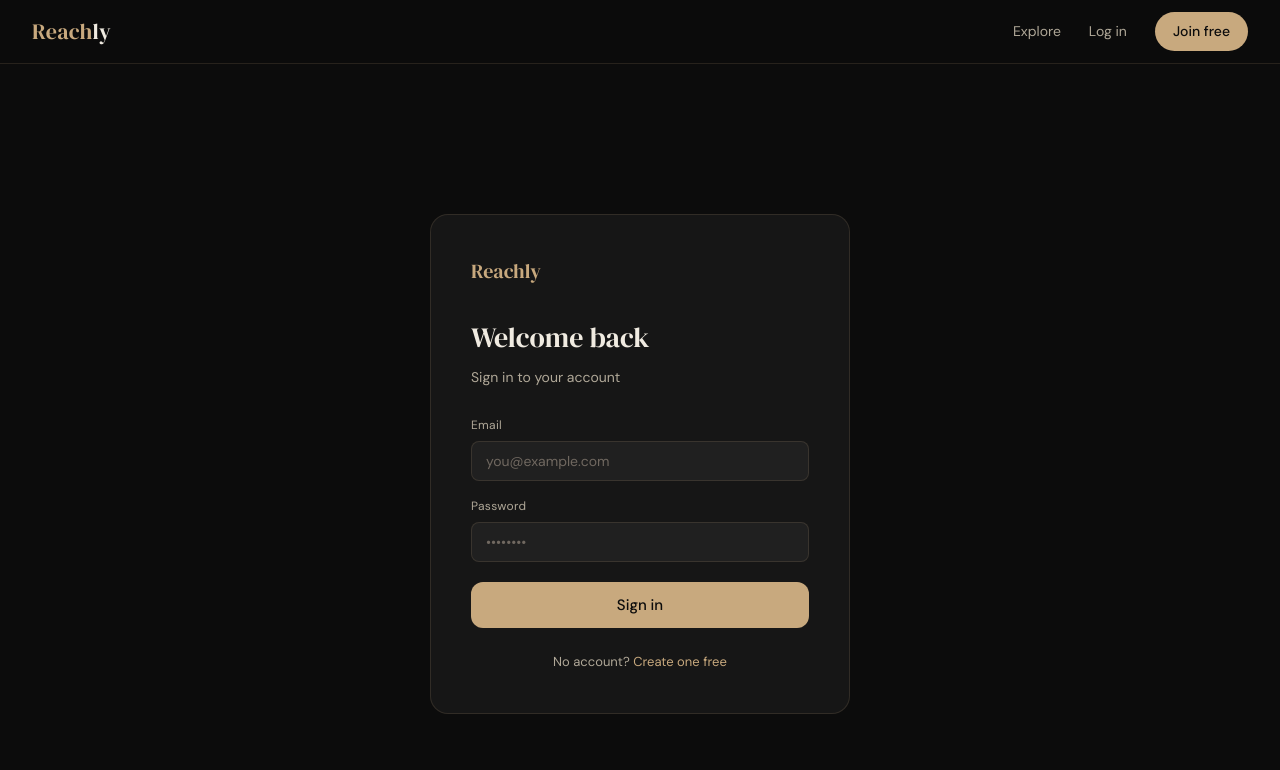
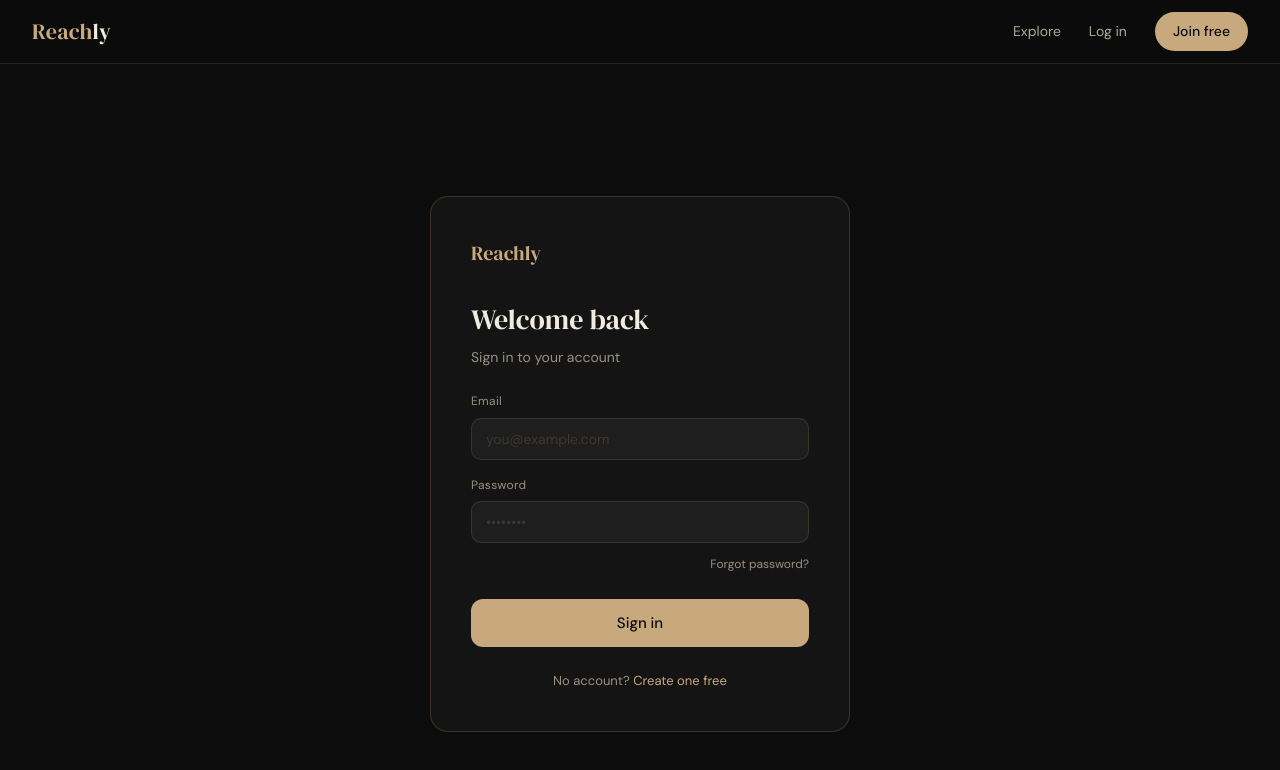
Before and after one commit to huzaifaahmed0305/Reachly-frontend, a React (Vite) app: page /login in a window 1280 px wide. Shown: the top 770 px of the page. Built offline with nearby package versions, Linux system fonts and the light colour scheme; no server answers.

Commit message:
fix auth pages

```diff
--- a/src/App.jsx
+++ b/src/App.jsx
@@ -11,6 +11,8 @@ import Dashboard from './pages/Dashboard'
 import MyBookings from './pages/MyBookings'
 import Admin from './pages/Admin'
 import Onboarding from './pages/Onboarding'
+import ForgotPassword from './pages/forgotpassword'
+
 
 const ProtectedRoute = ({ children, role }) => {
   const { user, loading } = useAuth()
@@ -39,6 +41,7 @@ const AppRoutes = () => (
       <Route path="/admin"           element={<Admin />} />
       <Route path="/onboarding" element={<ProtectedRoute role="influencer"><Onboarding /></ProtectedRoute>} />
       <Route path="*"                element={<Navigate to="/" replace />} />
+      <Route path="/forgot-password" element={<ForgotPassword />} />
     </Routes>
   </>
 )
--- a/src/pages/Auth.module.css
+++ b/src/pages/Auth.module.css
@@ -1,102 +1,92 @@
+/* UPDATED Auth.module.css — src/pages/Auth.module.css */
 .page {
   min-height: 100vh;
-  display: flex;
-  align-items: center;
-  justify-content: center;
-  padding: 32px;
+  display: flex; align-items: center; justify-content: center;
+  padding: 32px; background: #0C0C0C;
 }
-
 .card {
-  width: 100%;
-  max-width: 420px;
-  background: var(--surface2);
-  border: 0.5px solid var(--border);
-  border-radius: var(--radius-lg);
-  padding: 40px;
+  width: 100%; max-width: 420px;
+  background: #141414;
+  border: 0.5px solid rgba(200,169,126,0.2);
+  border-radius: 18px; padding: 40px;
   animation: fadeUp 0.4s ease;
 }
-
 .logo {
   font-family: 'DM Serif Display', serif;
-  font-size: 20px;
-  color: var(--brand);
-  margin-bottom: 28px;
+  font-size: 20px; color: #C8A97E; margin-bottom: 28px;
 }
-
 .card h1 {
   font-family: 'DM Serif Display', serif;
-  font-size: 28px;
-  font-weight: 400;
-  margin-bottom: 6px;
+  font-size: 28px; font-weight: 400;
+  margin-bottom: 6px; color: #F0EBE1;
 }
-
-.sub { font-size: 14px; color: var(--text2); margin-bottom: 28px; }
-
+.sub { font-size: 14px; color: #9A9080; margin-bottom: 24px; line-height: 1.5; }
+.successIcon { font-size: 48px; margin-bottom: 16px; display: block; text-align: center; }
 .error {
   background: rgba(226,90,90,0.1);
   border: 0.5px solid rgba(226,90,90,0.3);
-  border-radius: var(--radius-sm);
-  padding: 10px 14px;
-  font-size: 13px;
-  color: var(--danger);
-  margin-bottom: 20px;
+  border-radius: 10px; padding: 10px 14px;
+  font-size: 13px; color: #E25A5A; margin-bottom: 20px;
 }
-
+.warningBox {
+  background: rgba(200,169,126,0.08);
+  border: 0.5px solid rgba(200,169,126,0.3);
+  border-radius: 10px; padding: 12px 14px;
+  font-size: 13px; color: #9A9080; margin-bottom: 20px;
+  line-height: 1.6;
+}
+.verifyNote {
+  font-size: 12px; color: #605850;
+  margin-top: 20px; text-align: center; line-height: 1.6;
+}
+.resendBtn {
+  background: none; border: none; color: #C8A97E;
+  cursor: pointer; font-size: inherit;
+  text-decoration: underline; padding: 0;
+  font-family: inherit;
+}
+.resendBtn:hover { opacity: 0.8; }
 .roleToggle {
-  display: grid;
-  grid-template-columns: 1fr 1fr;
-  gap: 8px;
-  margin-bottom: 24px;
+  display: grid; grid-template-columns: 1fr 1fr;
+  gap: 8px; margin-bottom: 24px;
 }
-
 .roleBtn, .roleActive {
-  border: 0.5px solid var(--border);
-  background: var(--surface3);
-  color: var(--text2);
-  border-radius: var(--radius-sm);
-  padding: 10px;
-  font-size: 13px;
-  transition: all 0.15s;
+  border: 0.5px solid rgba(200,169,126,0.15);
+  background: #1E1E1E; color: #9A9080;
+  border-radius: 10px; padding: 10px;
+  font-size: 13px; cursor: pointer;
+  transition: all 0.15s; font-family: 'DM Sans', sans-serif;
 }
 .roleActive {
-  border-color: var(--brand);
-  background: rgba(200,169,126,0.1);
-  color: var(--brand);
+  border-color: #C8A97E;
+  background: rgba(200,169,126,0.08); color: #C8A97E;
 }
-.roleBtn:hover { border-color: var(--border2); color: var(--text); }
-
+.roleBtn:hover { border-color: rgba(200,169,126,0.3); color: #F0EBE1; }
 .form { display: flex; flex-direction: column; gap: 16px; }
-
 .field { display: flex; flex-direction: column; gap: 6px; }
-.field label { font-size: 12px; color: var(--text2); letter-spacing: 0.3px; }
+.field label { font-size: 12px; color: #9A9080; letter-spacing: 0.3px; }
 .field input {
-  background: var(--surface3);
-  border: 0.5px solid var(--border);
-  border-radius: var(--radius-sm);
-  padding: 10px 14px;
-  color: var(--text);
-  transition: border-color 0.2s;
+  background: #1E1E1E;
+  border: 0.5px solid rgba(200,169,126,0.15);
+  border-radius: 10px; padding: 11px 14px;
+  color: #F0EBE1; font-family: 'DM Sans', sans-serif;
+  font-size: 14px; outline: none; transition: border-color 0.2s;
 }
-.field input:focus { border-color: var(--brand); }
-.field input::placeholder { color: var(--text3); }
-
+.field input:focus { border-color: #C8A97E; }
+.field input::placeholder { color: #3E3830; }
 .btn {
-  background: var(--brand);
-  color: #0C0C0C;
-  border: none;
-  border-radius: var(--radius);
-  padding: 13px;
-  font-size: 15px;
-  font-weight: 500;
-  margin-top: 4px;
-  transition: background 0.2s;
-  display: flex;
-  align-items: center;
-  justify-content: center;
-  min-height: 46px;
+  background: #C8A97E; color: #0C0C0C;
+  border: none; border-radius: 12px; padding: 13px;
+  font-size: 15px; font-weight: 500; cursor: pointer;
+  font-family: 'DM Sans', sans-serif;
+  display: flex; align-items: center; justify-content: center;
+  min-height: 48px; transition: background 0.2s;
+  text-decoration: none;
 }
 .btn:hover:not(:disabled) { background: #D4B68A; }
 .btn:disabled { opacity: 0.6; cursor: not-allowed; }
-
-.footer { text-align: center; font-size: 13px; color: var(--text2); margin-top: 24px; }
-.footer a { color: var(--brand); }
+.footer {
+  text-align: center; font-size: 13px;
+  color: #9A9080; margin-top: 24px;
+}
+.footer a { color: #C8A97E; }
--- a/src/pages/Login.jsx
+++ b/src/pages/Login.jsx
@@ -1,3 +1,7 @@
+/**
+ * FIXED Login.jsx — src/pages/Login.jsx
+ * Added: email not verified message, forgot password link, better errors
+ */
 import { useState } from 'react'
 import { Link, useNavigate } from 'react-router-dom'
 import { useAuth } from '../context/AuthContext'
@@ -8,19 +12,34 @@ export default function Login() {
   const navigate = useNavigate()
   const [form, setForm] = useState({ email: '', password: '' })
   const [error, setError] = useState('')
+  const [notVerified, setNotVerified] = useState(false)
   const [loading, setLoading] = useState(false)
+  const [resent, setResent] = useState(false)
 
-  const handle = (e) => setForm(f => ({ ...f, [e.target.name]: e.target.value }))
+  const handleChange = (e) => setForm(f => ({ ...f, [e.target.name]: e.target.value }))
 
   const submit = async (e) => {
     e.preventDefault()
-    setError(''); setLoading(true)
+    setError(''); setNotVerified(false); setLoading(true)
     try {
       const user = await login(form.email, form.password)
-      navigate(user.role === 'influencer' ? '/dashboard' : '/explore')
+      navigate(user.role === 'influencer' ? '/onboarding' : '/explore')
     } catch (err) {
-      setError(err.response?.data?.error || 'Login failed')
+      const data = err.response?.data
+      if (data?.email_not_verified) {
+        setNotVerified(true)
+      } else {
+        setError(data?.error || 'Login failed. Please try again.')
+      }
     } finally { setLoading(false) }
+  }
+
+  const resendVerification = async () => {
+    try {
+      const api = (await import('../lib/api')).default
+      await api.post('/auth/resend-verification', { email: form.email })
+      setResent(true)
+    } catch { setError('Could not resend verification email. Try again.') }
   }
 
   return (
@@ -32,14 +51,35 @@ export default function Login() {
 
         {error && <div className={s.error}>{error}</div>}
 
+        {notVerified && (
+          <div className={s.warningBox}>
+            <div style={{fontWeight:500, marginBottom:6}}>Email not verified</div>
+            Please verify your email before logging in.{' '}
+            {resent ? (
+              <span style={{color:'#4CAF8A'}}>Verification email sent!</span>
+            ) : (
+              <button className={s.resendBtn} onClick={resendVerification}>
+                Resend verification email
+              </button>
+            )}
+          </div>
+        )}
+
         <form onSubmit={submit} className={s.form}>
           <div className={s.field}>
             <label>Email</label>
-            <input name="email" type="email" value={form.email} onChange={handle} placeholder="you@example.com" required />
+            <input name="email" type="email" value={form.email}
+              onChange={handleChange} placeholder="you@example.com" required/>
           </div>
           <div className={s.field}>
             <label>Password</label>
-            <input name="password" type="password" value={form.password} onChange={handle} placeholder="••••••••" required />
+            <input name="password" type="password" value={form.password}
+              onChange={handleChange} placeholder="••••••••" required/>
+          </div>
+          <div style={{textAlign:'right', marginTop:-8, marginBottom:8}}>
+            <Link to="/forgot-password" style={{fontSize:12, color:'#9A9080'}}>
+              Forgot password?
+            </Link>
           </div>
           <button type="submit" className={s.btn} disabled={loading}>
             {loading ? <span className="spinner"/> : 'Sign in'}
--- a/src/pages/Register.jsx
+++ b/src/pages/Register.jsx
@@ -1,3 +1,8 @@
+/**
+ * FIXED Register.jsx — src/pages/Register.jsx
+ * Replaces your existing Register.jsx
+ * Added: email verification notice, better errors
+ */
 import { useState } from 'react'
 import { Link, useNavigate, useSearchParams } from 'react-router-dom'
 import { useAuth } from '../context/AuthContext'
@@ -14,18 +19,63 @@ export default function Register() {
   })
   const [error, setError] = useState('')
   const [loading, setLoading] = useState(false)
+  const [success, setSuccess] = useState(false)
 
-  const handle = (e) => setForm(f => ({ ...f, [e.target.name]: e.target.value }))
+  const handleChange = (e) => setForm(f => ({ ...f, [e.target.name]: e.target.value }))
 
   const submit = async (e) => {
     e.preventDefault()
     setError(''); setLoading(true)
+
+    if (form.password.length < 8) {
+      setError('Password must be at least 8 characters')
+      setLoading(false); return
+    }
+
     try {
-      const user = await register(form)
-      navigate(user.role === 'influencer' ? '/onboarding' : '/explore')
+      await register(form)
+      setSuccess(true)
     } catch (err) {
-      setError(err.response?.data?.error || err.response?.data?.errors?.[0]?.msg || 'Registration failed')
+      const msg = err.response?.data?.error
+        || err.response?.data?.errors?.[0]?.msg
+        || 'Registration failed. Please try again.'
+      setError(msg)
     } finally { setLoading(false) }
+  }
+
+  // Success screen — email verification sent
+  if (success) {
+    return (
+      <div className={s.page}>
+        <div className={s.card}>
+          <div className={s.logo}>Reachly</div>
+          <div className={s.successIcon}>✉️</div>
+          <h1>Check your email</h1>
+          <p className={s.sub}>
+            We sent a verification link to<br/>
+            <strong style={{color:'#C8A97E'}}>{form.email}</strong>
+          </p>
+          <p className={s.sub} style={{marginTop:12}}>
+            Click the link in the email to verify your account and start using Reachly.
+          </p>
+          <div className={s.verifyNote}>
+            Didn't receive it? Check your spam folder or{' '}
+            <button className={s.resendBtn} onClick={async () => {
+              try {
+                const api = (await import('../lib/api')).default
+                await api.post('/auth/resend-verification', { email: form.email })
+                alert('Verification email resent!')
+              } catch { alert('Could not resend. Try again later.') }
+            }}>
+              click here to resend
+            </button>
+          </div>
+          <Link to="/login" className={s.btn} style={{display:'block', textAlign:'center', marginTop:20}}>
+            Go to Login
+          </Link>
+        </div>
+      </div>
+    )
   }
 
   return (
@@ -38,10 +88,10 @@ export default function Register() {
         {error && <div className={s.error}>{error}</div>}
 
         <div className={s.roleToggle}>
-          {['follower','influencer'].map(r => (
+          {['follower', 'influencer'].map(r => (
             <button key={r} type="button"
               className={form.role === r ? s.roleActive : s.roleBtn}
-              onClick={() => setForm(f => ({...f, role: r}))}>
+              onClick={() => setForm(f => ({ ...f, role: r }))}>
               {r === 'follower' ? '👤 Fan / Follower' : '⭐ I\'m a Creator'}
             </button>
           ))}
@@ -50,21 +100,30 @@ export default function Register() {
         <form onSubmit={submit} className={s.form}>
           <div className={s.field}>
             <label>Full name</label>
-            <input name="name" value={form.name} onChange={handle} placeholder="Ahmed Raza" required />
+            <input name="name" value={form.name} onChange={handleChange}
+              placeholder="Ahmed Raza" required minLength={2}/>
           </div>
           <div className={s.field}>
             <label>Email</label>
-            <input name="email" type="email" value={form.email} onChange={handle} placeholder="you@example.com" required />
+            <input name="email" type="email" value={form.email}
+              onChange={handleChange} placeholder="you@example.com" required/>
           </div>
           {form.role === 'influencer' && (
             <div className={s.field}>
               <label>Username / Handle</label>
-              <input name="handle" value={form.handle} onChange={handle} placeholder="ahmedraza" />
+              <input name="handle" value={form.handle} onChange={handleChange}
+                placeholder="ahmedraza"
+                pattern="[a-z0-9_]+"
+                title="Only lowercase letters, numbers and underscores"/>
+              <div style={{fontSize:11, color:'#605850', marginTop:4}}>
+                Your booking link: reachly.pk/creator/{form.handle || 'yourname'}
+              </div>
             </div>
           )}
           <div className={s.field}>
             <label>Password</label>
-            <input name="password" type="password" value={form.password} onChange={handle} placeholder="Min. 8 characters" required />
+            <input name="password" type="password" value={form.password}
+              onChange={handleChange} placeholder="Min. 8 characters" required minLength={8}/>
           </div>
           <button type="submit" className={s.btn} disabled={loading}>
             {loading ? <span className="spinner"/> : 'Create account'}
--- /dev/null
+++ b/src/pages/forgotpassword.jsx
@@ -0,0 +1,64 @@
+/**
+ * NEW — ForgotPassword.jsx — src/pages/ForgotPassword.jsx
+ * Add to App.jsx:
+ *   import ForgotPassword from './pages/ForgotPassword'
+ *   <Route path="/forgot-password" element={<ForgotPassword />} />
+ */
+import { useState } from 'react'
+import { Link } from 'react-router-dom'
+import api from '../lib/api'
+import s from './Auth.module.css'
+
+export default function ForgotPassword() {
+  const [email, setEmail] = useState('')
+  const [sent, setSent] = useState(false)
+  const [error, setError] = useState('')
+  const [loading, setLoading] = useState(false)
+
+  const submit = async (e) => {
+    e.preventDefault()
+    setLoading(true); setError('')
+    try {
+      await api.post('/auth/forgot-password', { email })
+      setSent(true)
+    } catch (err) {
+      setError(err.response?.data?.error || 'Failed to send reset email')
+    } finally { setLoading(false) }
+  }
+
+  if (sent) return (
+    <div className={s.page}>
+      <div className={s.card}>
+        <div className={s.logo}>Reachly</div>
+        <div className={s.successIcon}>✉️</div>
+        <h1>Check your email</h1>
+        <p className={s.sub}>We sent a password reset link to <strong style={{color:'#C8A97E'}}>{email}</strong></p>
+        <Link to="/login" className={s.btn} style={{display:'block', textAlign:'center', marginTop:24}}>
+          Back to Login
+        </Link>
+      </div>
+    </div>
+  )
+
+  return (
+    <div className={s.page}>
+      <div className={s.card}>
+        <div className={s.logo}>Reachly</div>
+        <h1>Reset password</h1>
+        <p className={s.sub}>Enter your email and we'll send a reset link</p>
+        {error && <div className={s.error}>{error}</div>}
+        <form onSubmit={submit} className={s.form}>
+          <div className={s.field}>
+            <label>Email</label>
+            <input type="email" value={email} onChange={e => setEmail(e.target.value)}
+              placeholder="you@example.com" required/>
+          </div>
+          <button type="submit" className={s.btn} disabled={loading}>
+            {loading ? <span className="spinner"/> : 'Send reset link'}
+          </button>
+        </form>
+        <p className={s.footer}><Link to="/login">← Back to login</Link></p>
+      </div>
+    </div>
+  )
+}
```
